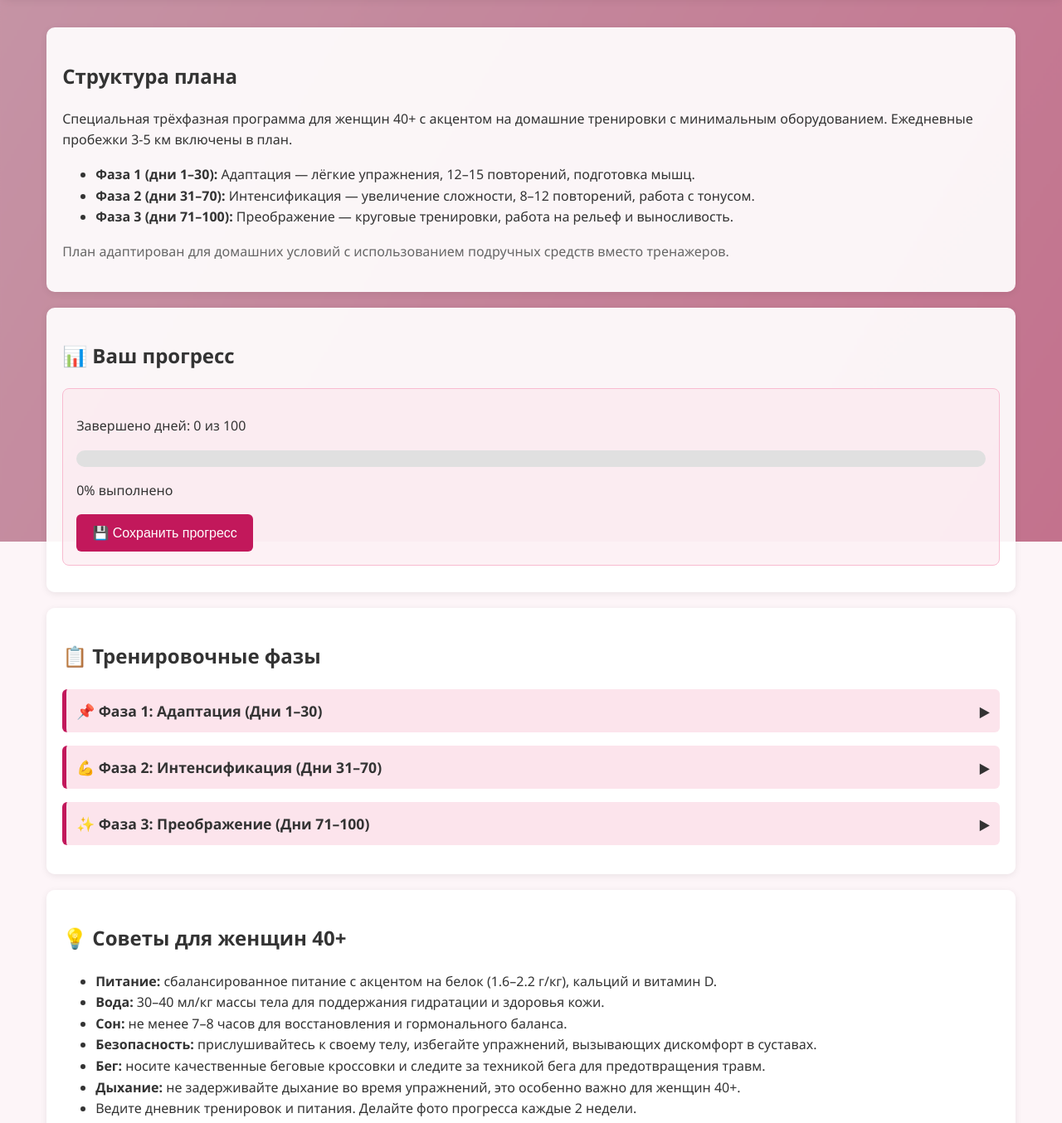
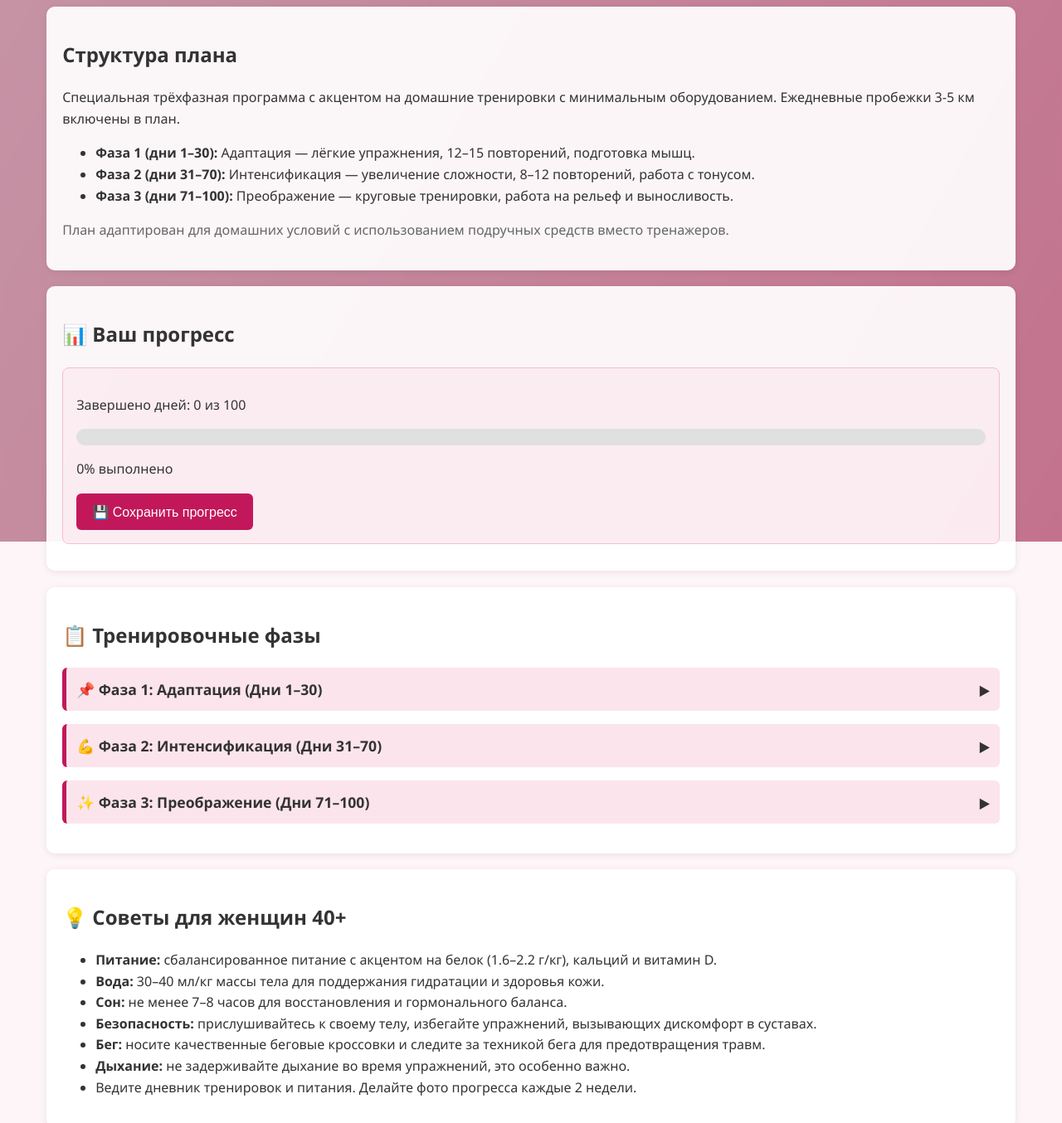
Before and after one commit to ryabkovevgeny/dlya_Nadya, a plain HTML site: page index.html in a window 1280 px wide. Shown: the part 147-1501 px from the top of the page at 83% size. Drawn offline with Linux system fonts and the light colour scheme.

Commit message:
index.html

````diff
--- a/index.html
+++ b/index.html
@@ -1,11 +1,8 @@
-Вот полный код с переносом дней отдыха на вторник и субботу.
-
-```html
 <!DOCTYPE html>
 <html lang="ru">
 <head>
     <meta charset="UTF-8" />
-    <title>100‑дневный домашний тренировочный план для женщин</title>
+    <title>100‑дневный домашний тренировочный план для Надежды</title>
     <meta name="viewport" content="width=device-width, initial-scale=1" />
 
     <!-- Preload фоновых изображений -->
@@ -270,7 +267,7 @@
 
     <section id="intro">
         <h2>Структура плана</h2>
-        <p>Специальная трёхфазная программа для женщин 40+ с акцентом на домашние тренировки с минимальным оборудованием. Ежедневные пробежки 3-5 км включены в план.</p>
+        <p>Специальная трёхфазная программа с акцентом на домашние тренировки с минимальным оборудованием. Ежедневные пробежки 3-5 км включены в план.</p>
         <ul>
             <li><strong>Фаза 1 (дни 1–30):</strong> Адаптация — лёгкие упражнения, 12–15 повторений, подготовка мышц.</li>
             <li><strong>Фаза 2 (дни 31–70):</strong> Интенсификация — увеличение сложности, 8–12 повторений, работа с тонусом.</li>
@@ -329,7 +326,7 @@
             <li><strong>Сон:</strong> не менее 7–8 часов для восстановления и гормонального баланса.</li>
             <li><strong>Безопасность:</strong> прислушивайтесь к своему телу, избегайте упражнений, вызывающих дискомфорт в суставах.</li>
             <li><strong>Бег:</strong> носите качественные беговые кроссовки и следите за техникой бега для предотвращения травм.</li>
-            <li><strong>Дыхание:</strong> не задерживайте дыхание во время упражнений, это особенно важно для женщин 40+.</li>
+            <li><strong>Дыхание:</strong> не задерживайте дыхание во время упражнений, это особенно важно.</li>
             <li>Ведите дневник тренировок и питания. Делайте фото прогресса каждые 2 недели.</li>
         </ul>
     </section>
@@ -685,4 +682,3 @@
 
 </body>
 </html>
-```
````
